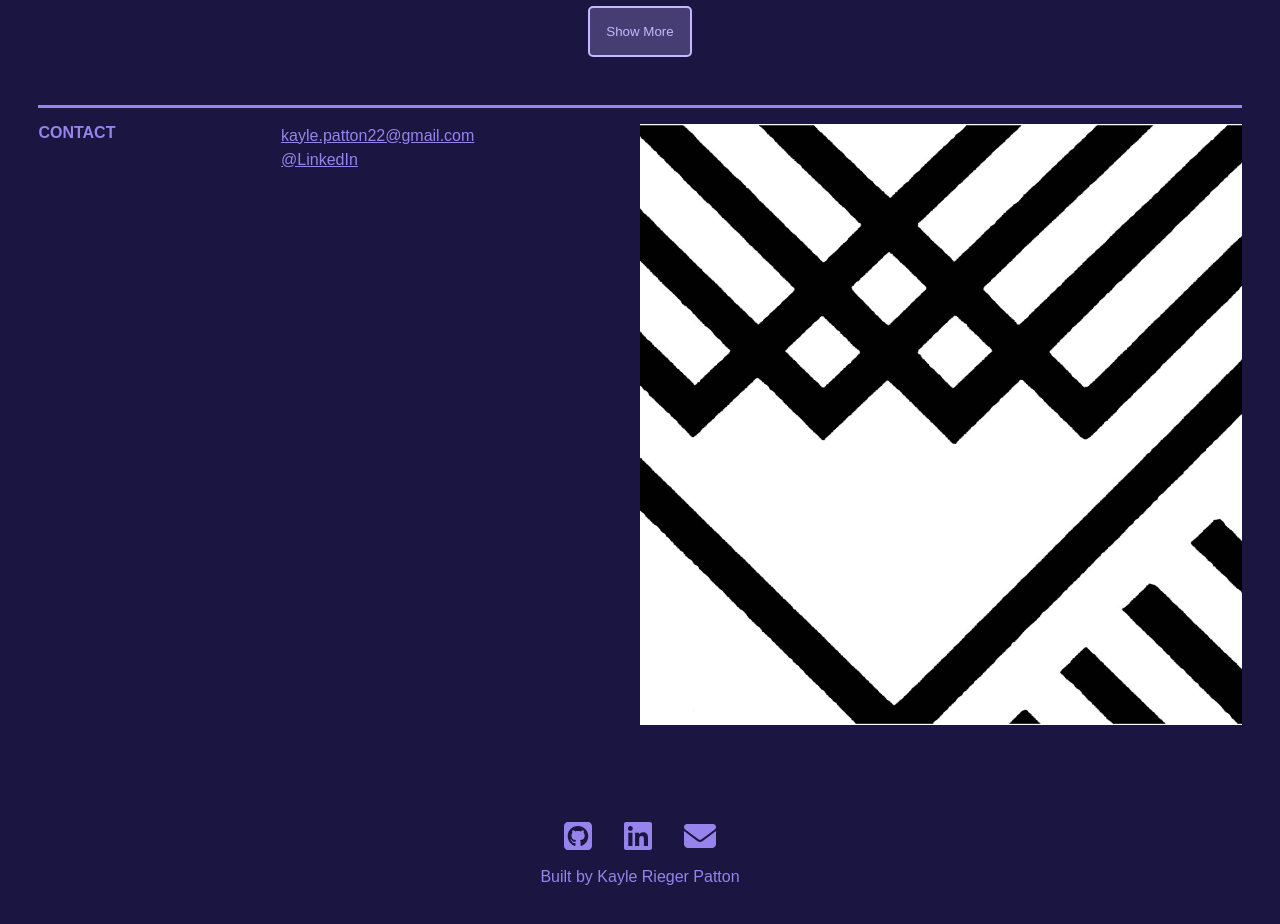
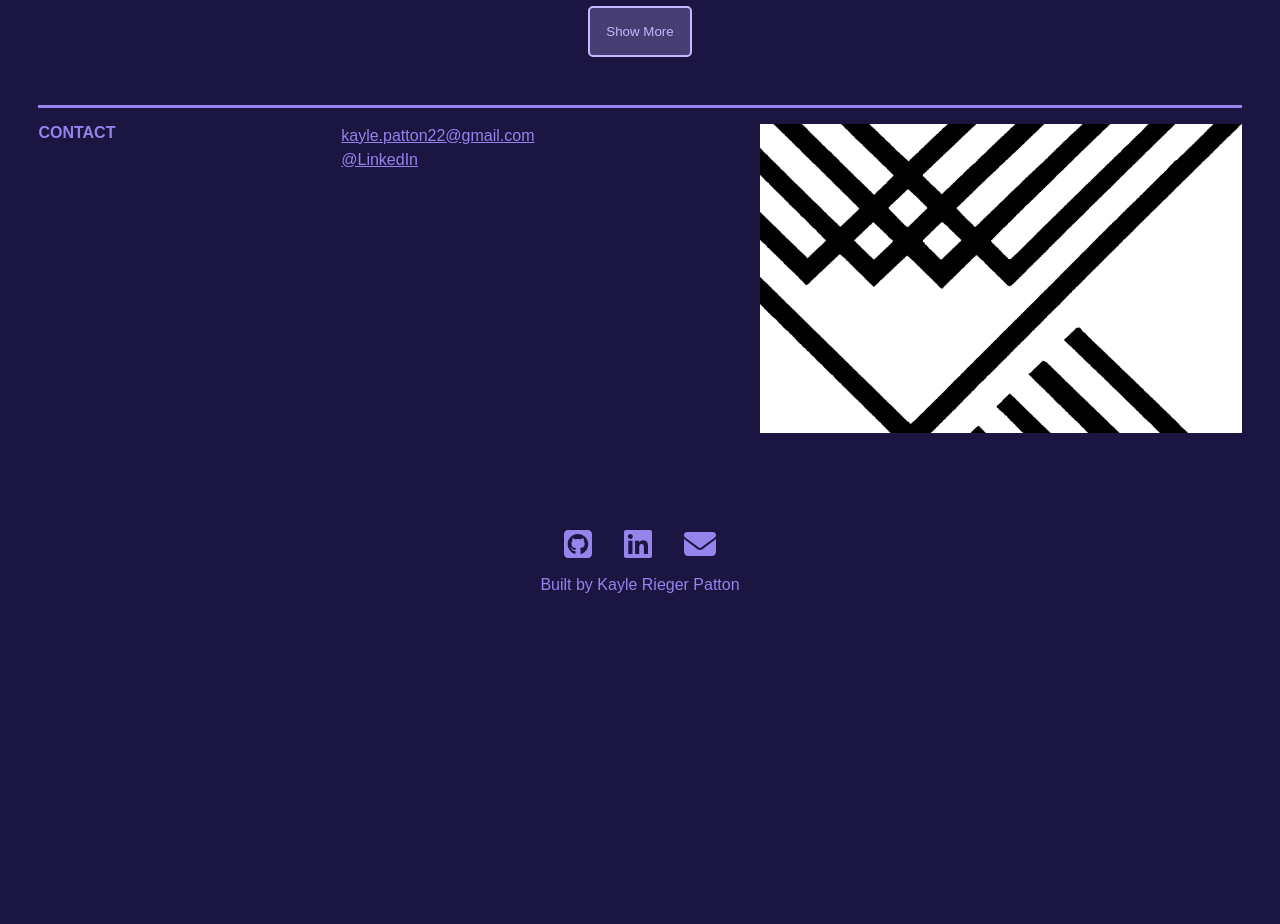
Before and after one commit to kayleriegerpatton/portfolio, a React app: page / in a window 1280 px wide. Shown: the part 2720-3644 px from the top of the page. After the commit the page ends 3393 px from the top, so only its background shows below. Built offline with nearby package versions, Linux system fonts and the light colour scheme; a web font is replaced by a local one.

Commit message:
replaced personal logo image

```diff
--- a/src/components/ContactSection/ContactSection.css
+++ b/src/components/ContactSection/ContactSection.css
@@ -31,3 +31,9 @@
 		max-width: 50%;
 	}
 }
+
+@media (min-width: 1200px) {
+	#contact-img {
+		max-width: 40%;
+	}
+}
--- a/src/components/ContactSection/ContactSection.jsx
+++ b/src/components/ContactSection/ContactSection.jsx
@@ -1,6 +1,6 @@
 import React from 'react';
-import personalLogo from '../../../public/assets/images/personal-logo.png';
 import './ContactSection.css';
+import personalLogo from '../../images/brandLogo.png';
 
 function ContactSection() {
 	return (
```
Also changed, not shown: public/assets/images/personal-logo.png (deleted), src/images/brandLogo.png (added).
